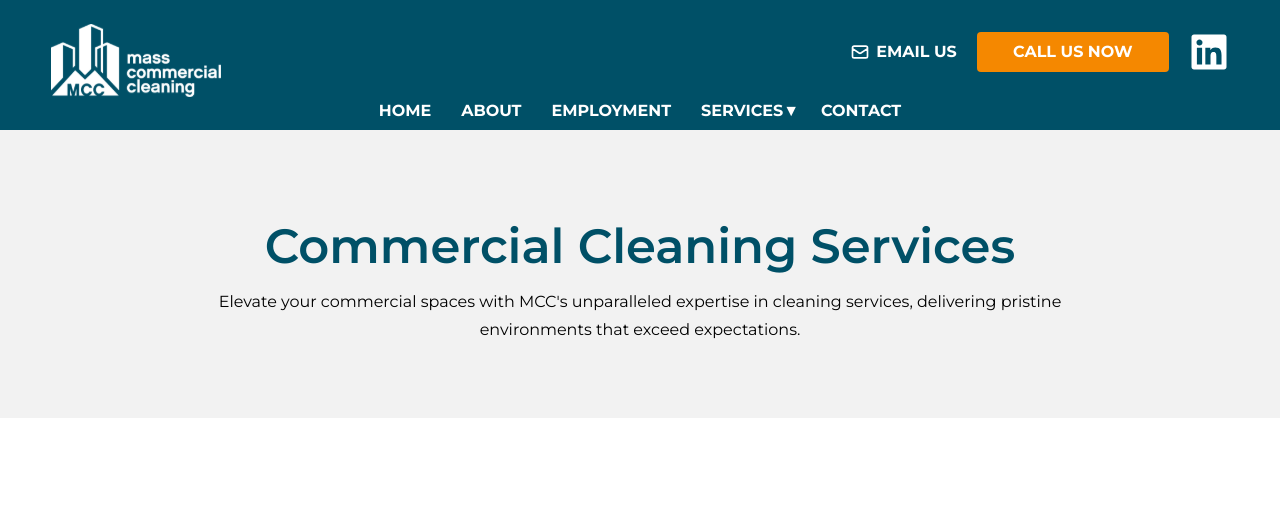
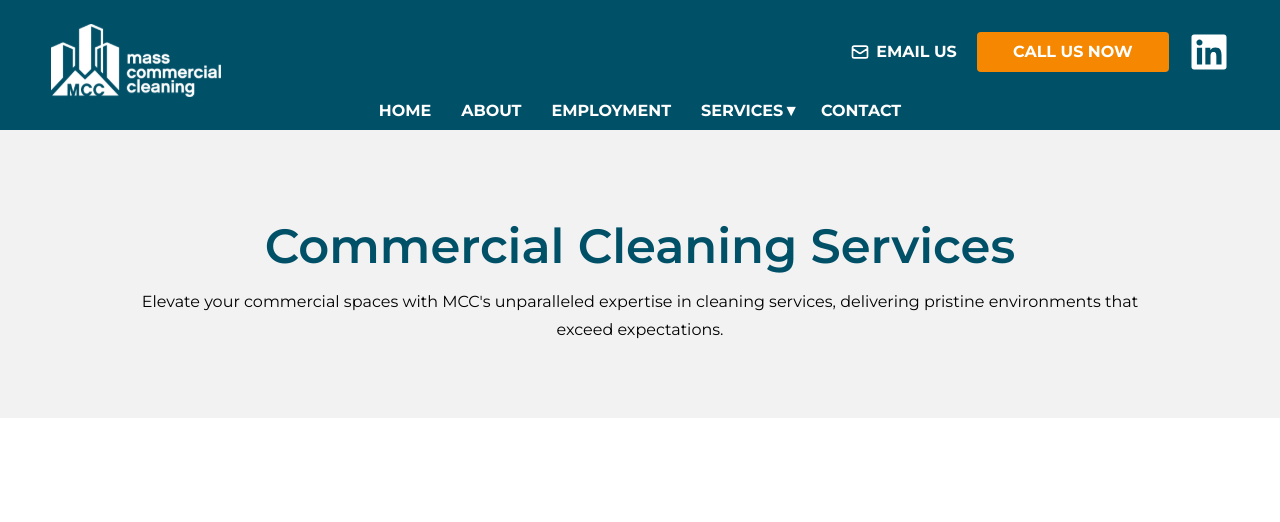
Before and after one commit to colin-macrae/MCC-Rebuild-C, a React (Vite) app: page /Commercial-Cleaning in a window 1280 px wide. Shown: the top 522 px of the page. Built offline with nearby package versions, Linux system fonts and the light colour scheme.

Commit message:
one reveal-on-scroll added to whole page

```diff
--- a/src/pages/Services-Pages/ServicePagesTemplate.tsx
+++ b/src/pages/Services-Pages/ServicePagesTemplate.tsx
@@ -14,13 +14,12 @@ export default function ServicesPagesTemplate({
 }) {
   return (
     <div>
+      <Reveal>
         <section className="heading-section">
-        <Reveal>
           <div className="heading-text">
             <h2>{pageHeading}</h2>
             <p>{pageHeadingText}</p>
           </div>
-        </Reveal>
         </section>
         <section className="intro">
           <div className="intro-container">
@@ -37,6 +36,7 @@ export default function ServicesPagesTemplate({
             <p className="section-three-text">{sectionTwoText}</p>
           </div>
         </section>
+      </Reveal>
       <GetInTouch />
     </div>
   );
```
Lines whose indentation alone changed are shown as unchanged.
